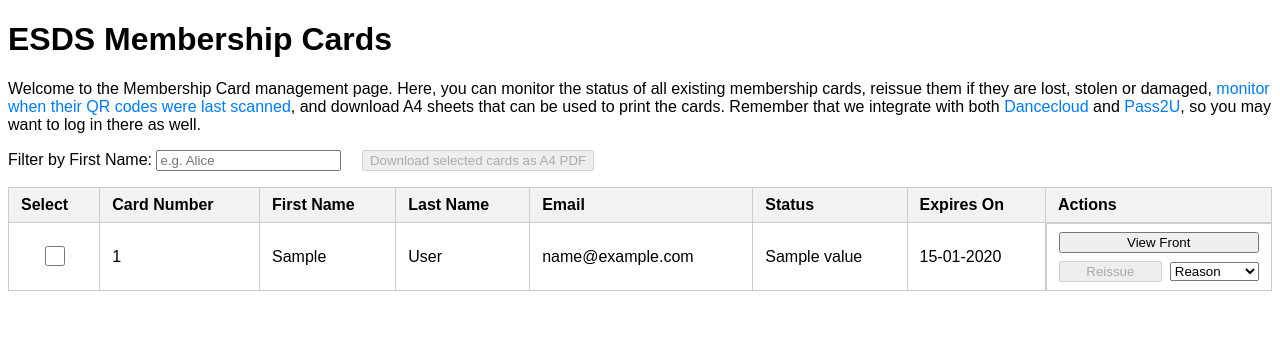
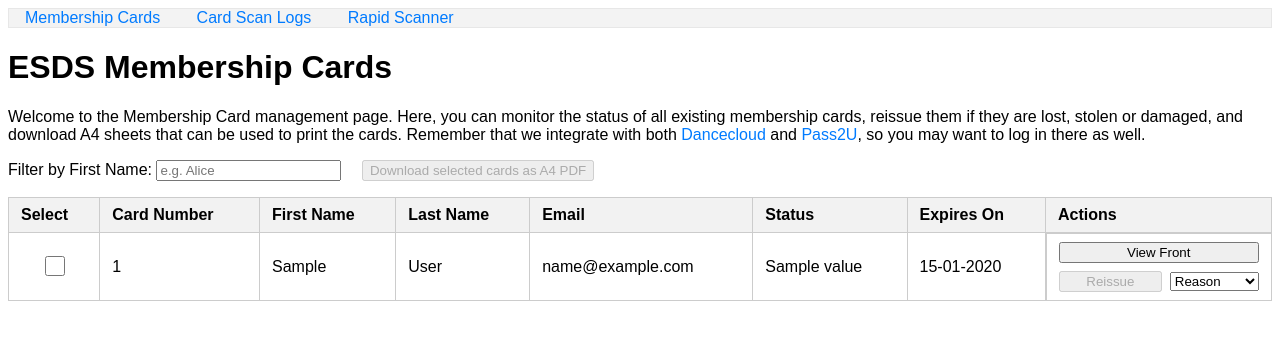
Before and after one commit to TristanGoss/esds-apps, a FastAPI app: template templates/membership_cards.html in a window 1280 px wide. Shown: the top 340 px of the page. Run offline with FastAPI, Linux system fonts and the light colour scheme; the template is opened without the code that fills it: most values are stand-ins (such as "Sample title", 1, 10 or a date in 2020); parts of the project's set-up code (start-up, migrations or seed data) failed here and were passed over.

Commit message:
fixed an error when POSTing and PATCHing to Dancecloud, and added a simple navbar for the membership interface

```diff
--- a/src/esds_apps/config.py
+++ b/src/esds_apps/config.py
@@ -72,8 +72,8 @@ DC_API_PATH = 'api/v1'
 DC_HOST = 'https://esds-test.dancecloud.xyz'
 DC_POLL_INTERVAL_S = 86400
 DC_GET_HEADERS = {'Authorization': f'Bearer {SECRETS["DC_API_TOKEN"]}', 'Accept': 'application/vnd.api+json'}
-DC_PATCH_HEADERS = DC_GET_HEADERS.copy().update({'Content-Type': 'application/vnd.api+json'})
-DC_POST_HEADERS = DC_GET_HEADERS.copy().update({'Content-Type': 'application/json'})
+DC_PATCH_HEADERS = {**DC_GET_HEADERS, 'Content-Type': 'application/vnd.api+json'}
+DC_POST_HEADERS = {**DC_GET_HEADERS, 'Content-Type': 'application/json'}
 
 MAIL_NO_HTML_FALLBACK_MESSAGE = """
 Welcome to Edinburgh Swing Dance Society!
--- a/src/esds_apps/main.py
+++ b/src/esds_apps/main.py
@@ -77,10 +77,10 @@ async def membership_cards(request: Request):
     )
 
 
-@app.get('/scanner', response_class=HTMLResponse)
+@app.get('/membership-cards/scanner', response_class=HTMLResponse)
 @password_auth
 async def scanner(request: Request):
-    return config.TEMPLATES.TemplateResponse('card_scanner.html', {'request': request})
+    return config.TEMPLATES.TemplateResponse('rapid_scanner.html', {'request': request})
 
 
 @app.get('/anti-cors-proxy')
@@ -101,11 +101,15 @@ async def card_scanning_log(request: Request, _: None = Depends(require_valid_co
         request,
         'check_logs.html',
         {
-            'checks': [
-                check
-                for check in card_checks
-                if check.checked_at > datetime.now(pytz.timezone('Europe/London')) - timedelta(days=30)
-            ]
+            'checks': sorted(
+                [
+                    check
+                    for check in card_checks
+                    if check.checked_at > datetime.now(pytz.timezone('Europe/London')) - timedelta(days=30)
+                ],
+                reverse=True,
+                key=lambda x: x.checked_at,
+            )
         },
     )
 
@@ -113,11 +117,15 @@ async def card_scanning_log(request: Request, _: None = Depends(require_valid_co
 @app.get('/membership-cards/checks/download', response_class=StreamingResponse)
 async def download_checks(days_ago: int = Query(ge=0), _: None = Depends(require_valid_cookie)):
     card_checks = await fetch_membership_card_checks()
-    rows = [
-        asdict(check)
-        for check in card_checks
-        if check.checked_at > datetime.now(pytz.timezone('Europe/London')) - timedelta(days=days_ago)
-    ]
+    rows = sorted(
+        [
+            asdict(check)
+            for check in card_checks
+            if check.checked_at > datetime.now(pytz.timezone('Europe/London')) - timedelta(days=days_ago)
+        ],
+        reverse=True,
+        key=lambda x: x.checked_at,
+    )
 
     # Prepare CSV output
     buffer = io.StringIO()
--- a/templates/check_logs.html
+++ b/templates/check_logs.html
@@ -6,9 +6,10 @@
     <link rel="stylesheet" href="/public/css/membership_cards.css">
 </head>
 <body>
+    {% include "membership_navbar.html" %}
     <h1>ESDS Membership Card Check Logs</h1>
     <p>
-        The table below shows all of the card checks that have taken place within the last 30 days.
+        The table below shows all of the card checks that have taken place within the last 30 days, latest first.
     </p>
     <p>
         You can <a href="download?days_ago=30">download this information as a .csv file</a>,
--- a/templates/membership_cards.html
+++ b/templates/membership_cards.html
@@ -6,10 +6,10 @@
     <link rel="stylesheet" href="/public/css/membership_cards.css">
 </head>
 <body>
+    {% include "membership_navbar.html" %}
     <h1>ESDS Membership Cards</h1>
     <p>Welcome to the Membership Card management page. Here, you can monitor the status of all existing membership cards,
-        reissue them if they are lost, stolen or damaged, <a href="membership-cards/checks/logs">monitor when their QR codes were last scanned</a>, and download
-        A4 sheets that can be used to print the cards.
+        reissue them if they are lost, stolen or damaged, and download A4 sheets that can be used to print the cards.
         Remember that we integrate with both <a href="https://www.dancecloud.com" target="_blank">Dancecloud</a>
         and <a href="https://www.pass2u.net/" target="_blank">Pass2U</a>, so you may want to log in there as well.
     </p>
@@ -81,6 +81,11 @@
                 Please specify the margins for the A4 print layout for the selected cards.
                 Odd-numbered pages will contain card fronts, even-numbered pages will contain card backs.
             </p>
+            <p>
+                The cards should be printed on 95um Xerox Premium NeverTear synthetic paper using double-sided printing,
+                the whole sheet laminated, and then each card cut out individually.
+                When cutting, <b>do not</b> leave a laminate-only "border" around the cards.
+            </p>
             <form id="layout-form" method="POST" action="/membership-cards/print-layout/pdf">
                 <div class="print-layout-form-row">
                     <label for="card-width">Card Width (mm):</label>
--- /dev/null
+++ b/templates/membership_navbar.html
@@ -0,0 +1,31 @@
+<style>
+    nav ul {
+        list-style-type: none;
+        margin: 0;
+        padding: 0;
+        overflow: hidden;
+        border: 1px solid #e7e7e7;
+        background-color: #f3f3f3;
+    }
+
+    nav li {
+        display: inline;
+    }
+
+    nav li a {
+        text-align: center;
+        padding: 6px 16px;
+        text-decoration: none;
+    }
+
+    nav li a:hover {
+        background-color: #c9c9c9;
+    }
+</style>
+<nav>
+    <ul>
+        <li><a href="/membership-cards">Membership Cards</a></li>
+        <li><a href="/membership-cards/checks/logs">Card Scan Logs</a></li>
+        <li><a href="/membership-cards/scanner">Rapid Scanner</a></li>
+    </ul>
+</nav>
```
Also changed, not shown: public/css/membership_cards.css (line endings or trailing spaces), templates/rapid_scanner.html (renamed from templates/card_scanner.html).
